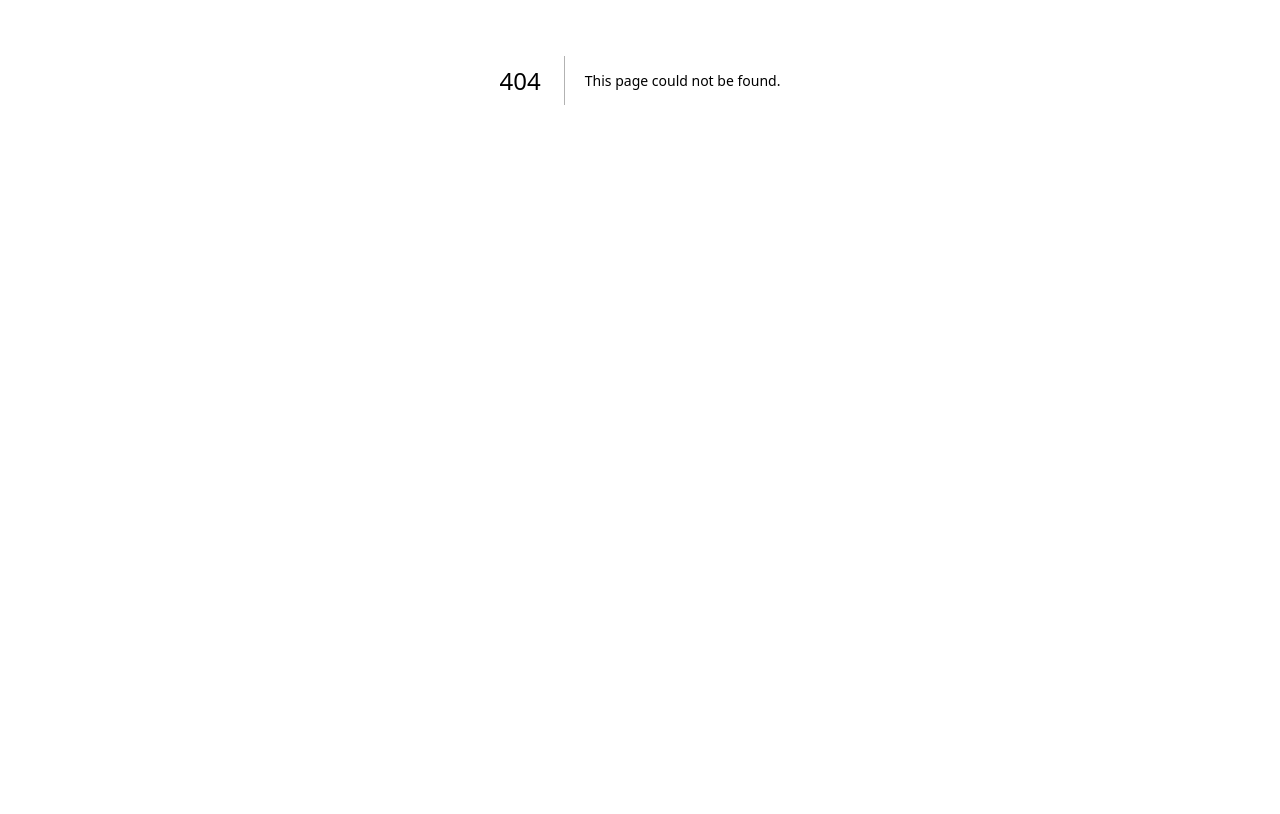
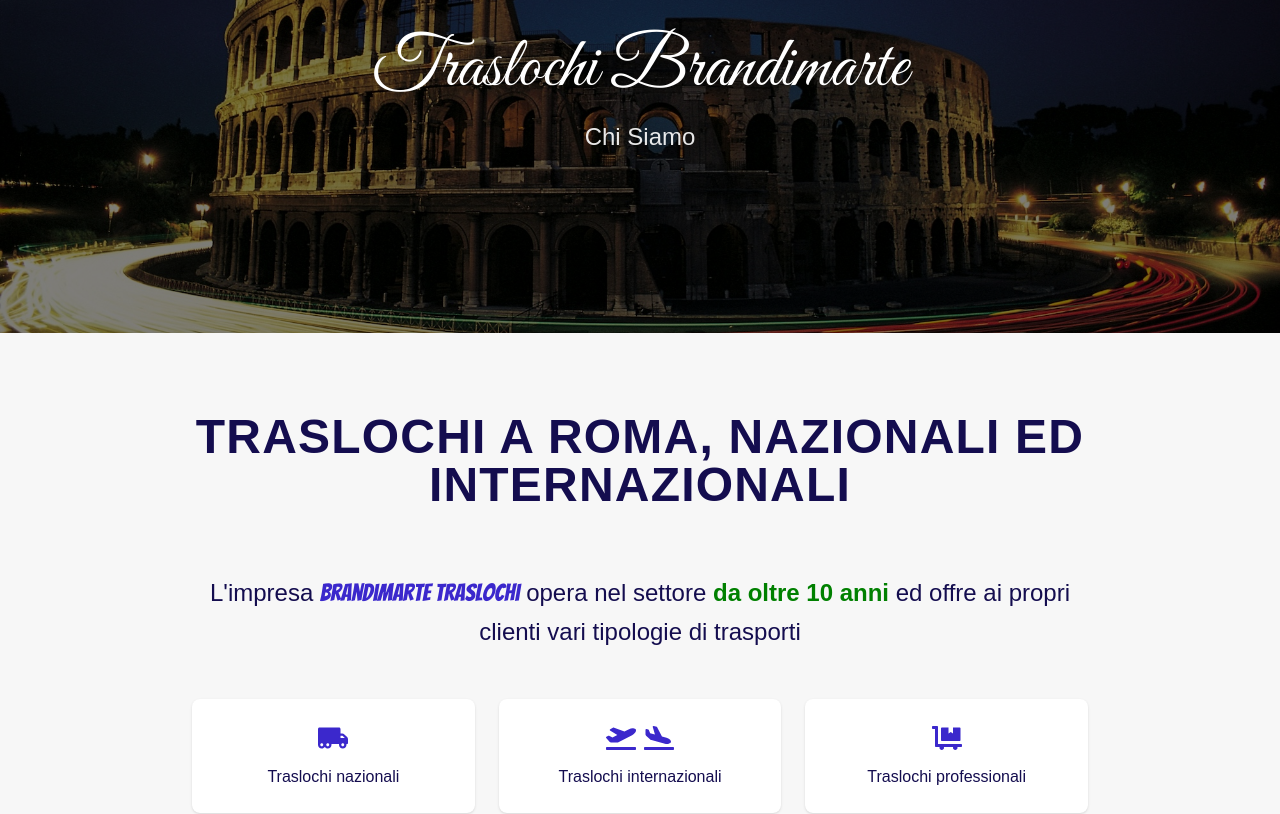
Before and after one commit to MarcoValeri/brandimarte-app, a Next.js app: page /chi-siamo in a window 1280 px wide. Before the commit this address had no page. Shown: the part 320-1134 px from the top of the page. Before the commit the page ends 800 px from the top, so only its background shows below. Built offline with nearby package versions, Linux system fonts and the light colour scheme; a web font is replaced by a local one.

Commit message:
Create page ChiSiamoPage

```diff
--- /dev/null
+++ b/app/chi-siamo/page.tsx
@@ -0,0 +1,21 @@
+import AboutSection from "../components/AboutSection/AboutSection";
+import AboutVideo from "../components/AboutVideo/AboutVideo";
+import Carousel from "../components/Carousel/Carousel";
+import Footer from "../components/Footer/Footer";
+import Header from "../components/Header/Header";
+
+const ChiSiamoPage = () => {
+    return (
+        <div>
+            <Header subtitle="Chi Siamo" />
+            <main>
+                <AboutSection />
+                <AboutVideo />
+                <Carousel />
+                <Footer />
+            </main>
+        </div>
+    )
+}
+
+export default ChiSiamoPage;
--- a/app/components/Footer/Footer.tsx
+++ b/app/components/Footer/Footer.tsx
@@ -40,7 +40,9 @@ const Footer = () => {
                         </li>
                         <li className="flex items-center gap-2 justify-center md:justify-start">
                             <FaMapMarkerAlt className="text-[#d24726]" />
-                            <span>Via Ferdinando Maria Poggioli 58 - 00139 Roma</span>
+                            <a href="https://maps.app.goo.gl/seLBTG8NjYCNo8VC9" target="_blank" className="text-blue-font no-underline" aria-label="Google Maps">
+                                Via Ferdinando Maria Poggioli 58 - 00139 Roma
+                            </a>
                         </li>
                         <li className="flex items-center gap-2 justify-center md:justify-start">
                             <FaPhone className="text-[#2b579a]" />
@@ -62,8 +64,8 @@ const Footer = () => {
                         </li>
                         <li className="flex items-center gap-2 justify-center md:justify-start">
                             <FaEnvelope className="text-black" />
-                            <a href="mailto:info@brandimarte.com" target="_blank" className="text-blue-font no-underline" aria-label="Email">
-                                info@brandimarte.com
+                            <a href="mailto:traslochibrandimarte@gmail.com" target="_blank" className="text-blue-font no-underline" aria-label="Email">
+                                traslochibrandimarte@gmail.com
                             </a>
                         </li>
                         <li className="flex items-center gap-2 justify-center md:justify-start">
--- a/app/page.tsx
+++ b/app/page.tsx
@@ -9,9 +9,7 @@ import ServiceSection from "./components/ServiceSection/ServiceSection";
 const HomePage = () => {
     return (
         <div>
-            <header>
-                <Header />
-            </header>
+            <Header />
             <main>
                 <AboutSection />
                 <AboutVideo />
```
